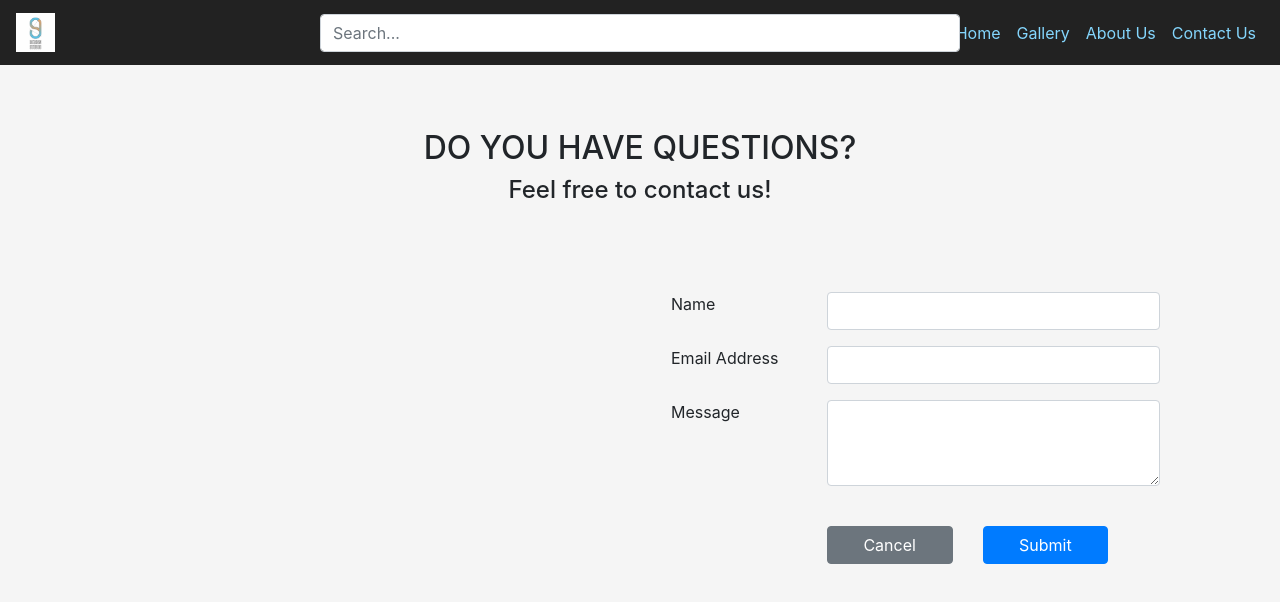
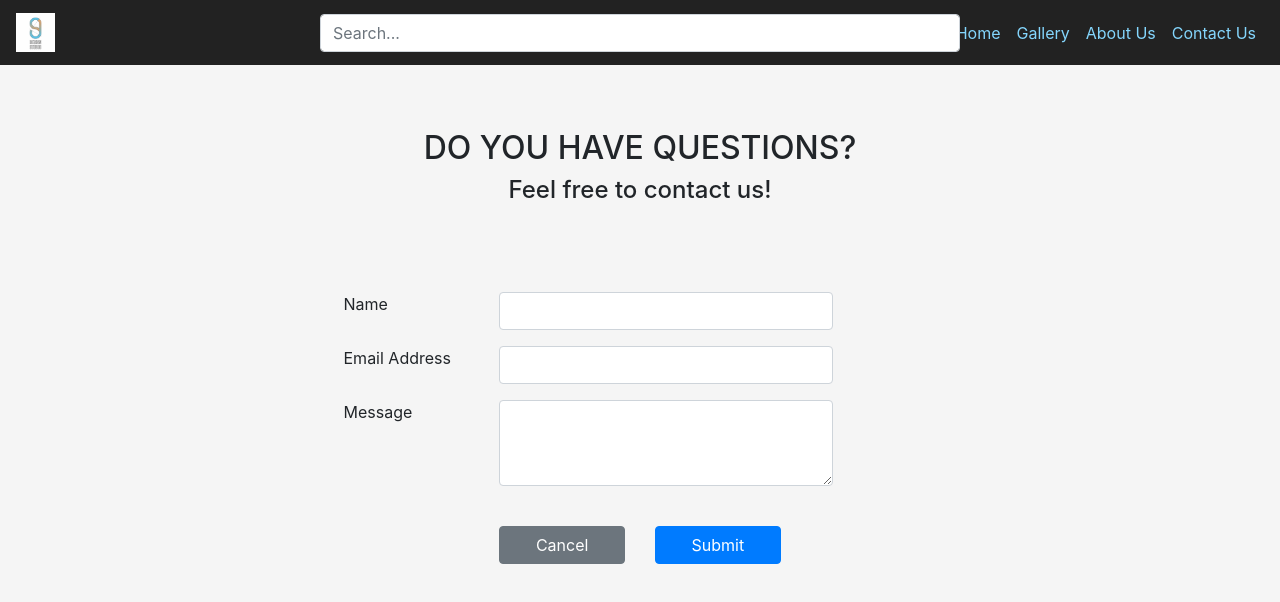
Before and after one commit to deshpandem10/jStudio-project, a React (Create React App) app in the folder code_files/: page /contact in a window 1280 px wide. Shown: the top 602 px of the page. Built offline with nearby package versions, Linux system fonts and the light colour scheme.

Commit message:
Contact-Us page alignment and re-arrangement.

```diff
--- a/code_files/src/Components/ContactPage/Contact.js
+++ b/code_files/src/Components/ContactPage/Contact.js
@@ -20,7 +20,7 @@ export class Contact extends React.Component {
                 </div>
 
                 <div className="row" style={{marginTop: "5em"}}>
-                    <div className="col-sm-6"></div>
+                    <div className="col-sm-3"></div>
                     <div className="col-sm-6">
                         <form id="contact-form">
                             <div className="row form-group">
@@ -54,10 +54,6 @@ export class Contact extends React.Component {
                         </form>
                     </div>
                 </div>
-
-
-
-
             </div>
         )
     }
```
Also changed, not shown: code_files/public/images/mail-icon.png (added).
